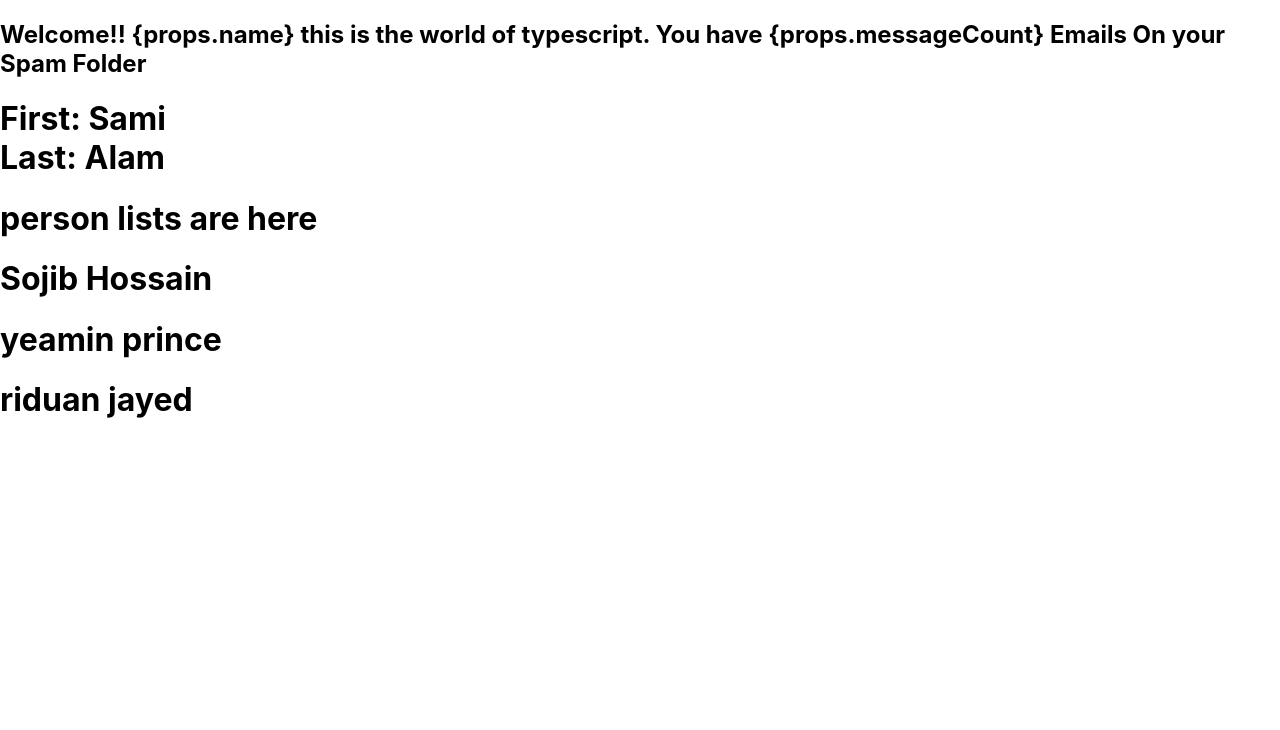
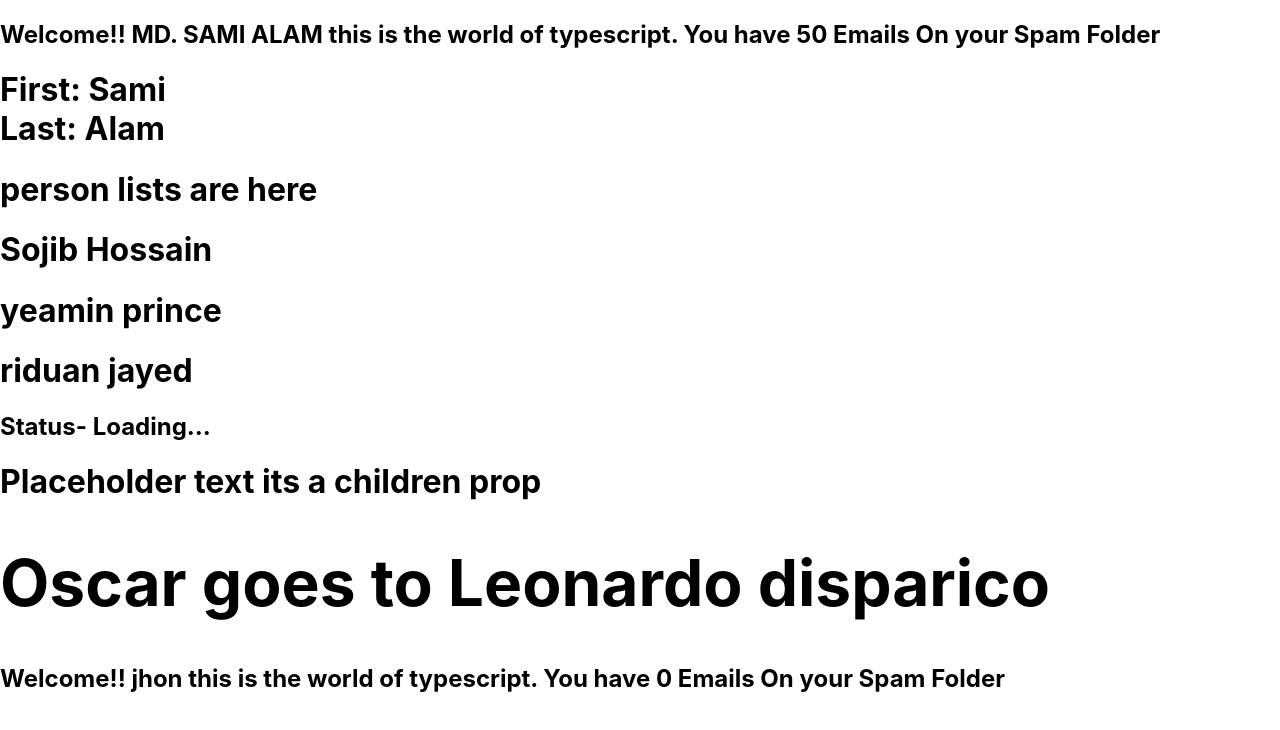
Before and after one commit to sami5671/Learn-TypeScript, a React (Create React App) app in the folder React TypeScript/react-typescript-demo/: page / in a window 1280 px wide. Shown: the top 730 px of the page. Built offline with nearby package versions, Linux system fonts and the light colour scheme.

Commit message:
conditional, children, component, optional props

```diff
--- a/React TypeScript/react-typescript-demo/src/App.tsx
+++ b/React TypeScript/react-typescript-demo/src/App.tsx
@@ -1,6 +1,9 @@
 import Greet from "./Components/Greet";
+import Heading from "./Components/Heading";
+import Oscar from "./Components/Oscar";
 import Person from "./Components/Person";
 import PersonList from "./Components/PersonList";
+import Status from "./Components/Status";
 
 function App() {
   // =================================================================
@@ -29,6 +32,12 @@ function App() {
       <Greet name="MD. SAMI ALAM" messageCount={50} isLoggedIn={true}></Greet>
       <Person name={personName}></Person>
       <PersonList names={nameList}></PersonList>
+      <Status status="loading"></Status>
+      <Heading>Placeholder text its a children prop</Heading>
+      <Oscar>
+        <Heading>Oscar goes to Leonardo disparico</Heading>
+      </Oscar>
+      <Greet name="jhon" isLoggedIn={true}></Greet>
     </div>
   );
 }
--- a/React TypeScript/react-typescript-demo/src/Components/Greet.tsx
+++ b/React TypeScript/react-typescript-demo/src/Components/Greet.tsx
@@ -1,16 +1,19 @@
 type greetPorps = {
   name: string;
-  messageCount: number;
+  messageCount?: number;
   isLoggedIn: boolean;
 };
 
-export const Greet = (props: greetPorps) => {
+const Greet = (props: greetPorps) => {
+  // ================DESTRUCTURE PROPS=================================================
+  const { messageCount = 0, name, isLoggedIn } = props;
+  // =================================================================
   return (
     <div>
       <h2>
-        {props.isLoggedIn
-          ? ` Welcome!! {props.name} this is the world of typescript. You have
-        {props.messageCount} Emails On your Spam Folder`
+        {isLoggedIn
+          ? `Welcome!! ${name} this is the world of typescript. You have
+        ${messageCount} Emails On your Spam Folder`
           : "welcome guest"}
       </h2>
     </div>
--- /dev/null
+++ b/React TypeScript/react-typescript-demo/src/Components/Heading.tsx
@@ -0,0 +1,12 @@
+type HeadingProps = {
+  children: string;
+};
+export const Heading = (props: HeadingProps) => {
+  return (
+    <div>
+      <h1>{props.children}</h1>
+    </div>
+  );
+};
+
+export default Heading;
--- /dev/null
+++ b/React TypeScript/react-typescript-demo/src/Components/Oscar.tsx
@@ -0,0 +1,12 @@
+type oscarProp = {
+  children: React.ReactNode;
+};
+const Oscar = (props: oscarProp) => {
+  return (
+    <div>
+      <h1>{props.children}</h1>
+    </div>
+  );
+};
+
+export default Oscar;
--- a/React TypeScript/react-typescript-demo/src/Components/PersonList.tsx
+++ b/React TypeScript/react-typescript-demo/src/Components/PersonList.tsx
@@ -5,7 +5,7 @@ type personListProps = {
   }[];
 };
 
-export const PersonList = (props: personListProps) => {
+const PersonList = (props: personListProps) => {
   return (
     <div>
       <h1>person lists are here </h1>
--- /dev/null
+++ b/React TypeScript/react-typescript-demo/src/Components/Status.tsx
@@ -0,0 +1,22 @@
+type StatusProp = {
+  status: "loading" | "success" | "error";
+};
+
+const Status = (props: StatusProp) => {
+  let message;
+  if (props.status === "loading") {
+    message = "Loading...";
+  } else if (props.status === "success") {
+    message = "Data fetching successfully";
+  } else if (props.status === "error") {
+    message = "Error Fetching data";
+  }
+
+  return (
+    <div>
+      <h2>Status- {message}</h2>
+    </div>
+  );
+};
+
+export default Status;
```
